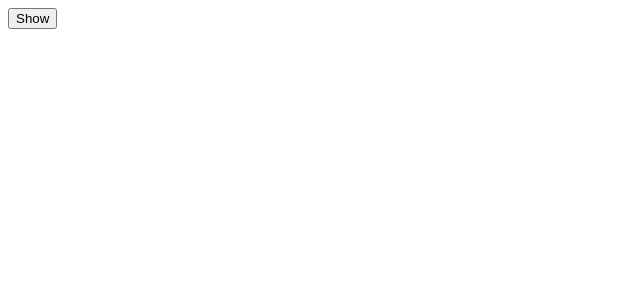
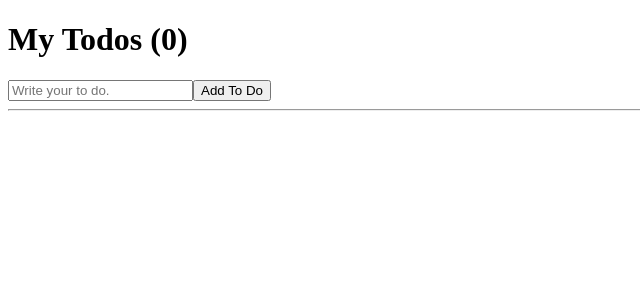
Before and after one commit to Seolang/ReactJS-Junior-Practice, a React (Create React App) app in the folder react-for-beginner/: page / in a window 1280 px wide. Shown: the top 300 px of the page, without its empty margins (0-640 px from the left). Built offline with nearby package versions, Linux system fonts and the light colour scheme.

Commit message:
dynamic component create and delete
diffrence between func(() and () => (func)

```diff
--- a/react-for-beginner/src/App.js
+++ b/react-for-beginner/src/App.js
@@ -1,94 +1,74 @@
-import Button from "./Button";
-import styles from "./App.module.css";
 import { useEffect, useState } from "react";
 
-function App_2() {
-  const [counter, setCounter] = useState(0);
-  const [keyword, setKeyword] = useState("");
+const App = () => {
 
-  const onClick = () => {
-    setCounter((prev) => prev + 1);
-  };
+    const [todo, setTodo] = useState("");
+    const [toDos, setToDos] = useState([]);
+
     const onChange = (event) => {
-    setKeyword(event.target.value);
+        setTodo(event.target.value);
     };
 
-  // useEffect run only the first render time.
-  useEffect(() => {
-    console.log("i run only once");
-  }, []);
-
-  // search run only when keyword changes
-  // watching states 'keyword'
-  useEffect(() => {
-    if (keyword !== "" && keyword.length > 5) {
-      console.log("I run when 'keyword' changes");
+    const onSubmit = (event) => {
+        event.preventDefault();
+        if (todo === "") {
+            return;
         }
-  }, [keyword]);
+        // "..." separate an array to each elements
+        setToDos(prevArray => [todo, ...prevArray]);
+        setTodo("");
+    };
 
     useEffect(() => {
-    console.log("I run when 'counter' changes");
-  }, [counter]);
+        console.log(toDos);
+    // watching whether array is changed
+    }, [toDos]);
 
-  // Deps could add multiple states
-  useEffect(() => {
-    console.log("I run when 'counter and keyword' changes");
-  }, [counter, keyword]);
+    const deleteBtn = (index) => {
+        setToDos((curToDos) => curToDos.filter((_, curIndex) => curIndex !== index));
+    };
+
 
 
     return (
-    <div className="App">
+        <div>
+            <h1>My Todos ({toDos.length})</h1>
+            <form onSubmit={onSubmit}>
                 <input
-        value={keyword}
                     onChange={onChange}
+                    value={todo}
                     type="text"
-        placeholder="Search here..."
+                    placeholder="Write your to do."
                 />
-      <h1 className={styles.title}>{counter}</h1>
-       {/*<Button text={"Continue!"} />*/}
-      <button onClick={onClick}>Click me</button>
-    </div>
-  );
-}
+                <button>Add To Do</button>
+            </form>
+            <hr />
+            <ul>
+                {toDos.map((item, index) => (
+                    // <li> must have key props
+                    <li key={index}>
+                        {/*
+                        {item}<button onClick={deleteBtn(index)}>delete</button>
 
-// when useEffect function return function,
-// it runs in destory
-const Hello = () => {
+                            writing code like this will delete <li> element immediately
+                            because if you write only deleteBtn(index) in onClick's {} position,
+                            it will run as immediately-invoked function.
+                            In other words, just deleteBtn(index) means return value, not function!
 
-  const byeFn = () => {
-    console.log("destroyed");
-  }
 
-  const hiFn = () => {
-    console.log("created");
-    return byeFn;
-  }
-
-  useEffect(hiFn, []);
-
-  // useEffect(() => {
-  //   console.log("hi");
-  //   return () => {
-  //     console.log("by");
-  //   };
-  // },[])
-
-  return (
-    <h1>Hello</h1>
-  )
-}
-
-// useEffect Cleanup example
-
-const App = () => {
-  const [showing, setShowing] = useState(false);
-  const onClick = () => {
-    setShowing(prev => !prev);
-  }
-  return (
-    <div>
-      {showing ? <Hello /> : null}
-      <button onClick={onClick}>{showing ? "Hide" : "Show"}</button>
+                        */}
+                        {item}
+                        <button
+                            onClick={()=>deleteBtn(index)}
+                            style={{
+                                    marginLeft:10,
+                                    backgroundColor:"white",
+                                    border:0
+                                }}
+                        >❌
+                        </button>
+                    </li>))}
+            </ul>
         </div>
     );
 }
```
Also changed, not shown: react-for-beginner/src/App_legacy.js (added, +96 -0 lines). Lines whose indentation alone changed are shown as unchanged.
